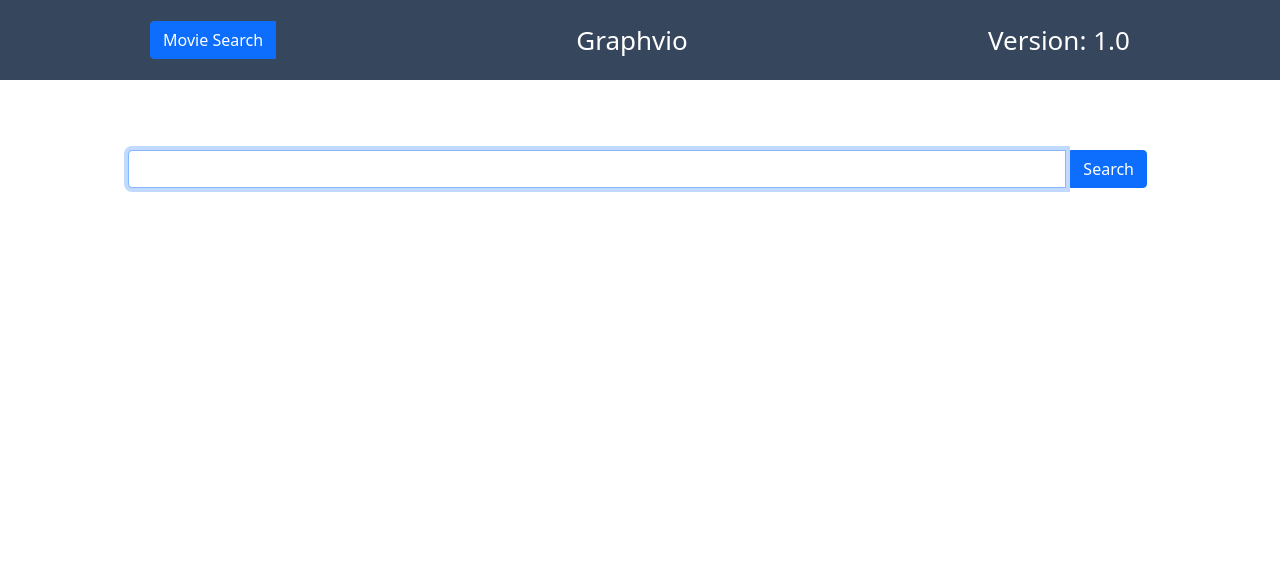
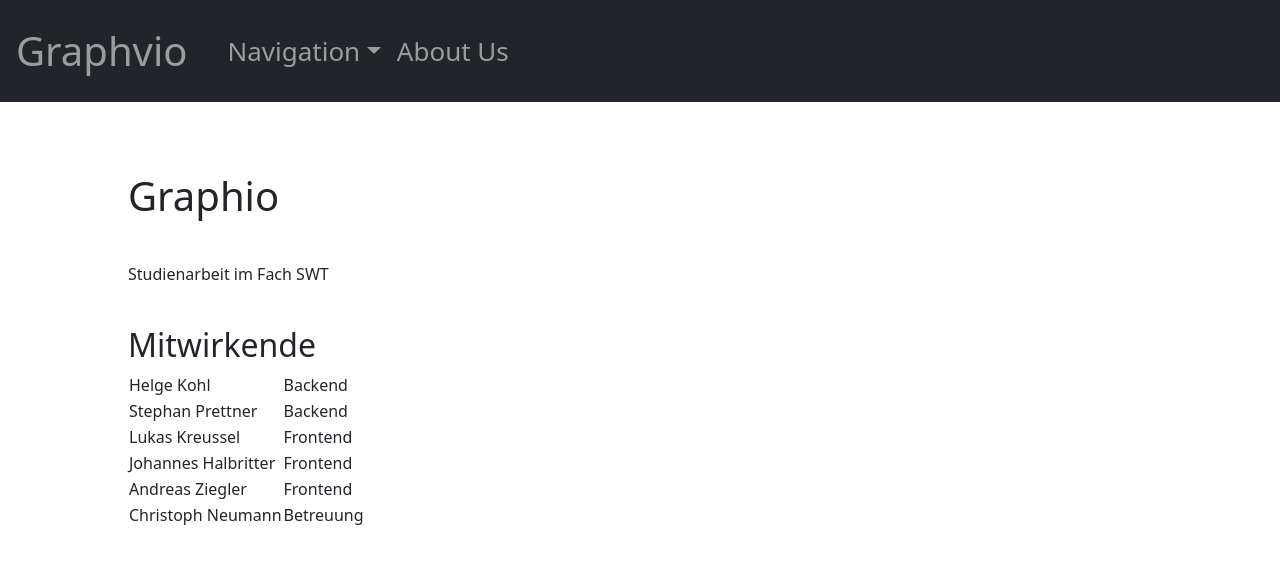
Before and after one commit to cyberlytics/Graphvio, a React (Create React App) app in the folder src/images/frontend/: page /about-us in a window 1280 px wide. Shown: the top 564 px of the page. Built offline with nearby package versions, Linux system fonts and the light colour scheme.

Commit message:
Navigation added, castlist fixed, About page/Index added
Former-commit-id: 7ea582b9ef152fc1ef773455a991c83f20c72553

```diff
--- a/src/images/frontend/package.json
+++ b/src/images/frontend/package.json
@@ -12,7 +12,7 @@
     "react-bootstrap": "^2.0.2",
     "react-collapsible": "^2.8.4",
     "react-dom": "^17.0.2",
-    "react-router-dom": "^5.2.0",
+    "react-router-dom": "^6.2.1",
     "react-scripts": "^4.0.3",
     "react-select": "^5.2.1",
     "react-test-renderer": "^17.0.2",
--- a/src/images/frontend/src/App.css
+++ b/src/images/frontend/src/App.css
@@ -1,5 +1,3 @@
-
-
 .App {
   text-align: center;
 }
@@ -15,7 +13,7 @@
   }
 }
 
-.App-header {
+#root > div > div.App-header > nav {
   background-color: #36465d;
   min-height: 10vh;
   display: flex;
@@ -26,14 +24,11 @@
   color: white;
 }
 
-.App-header p
-{
+.App-header p {
   margin: auto;
 }
 
-
-.App-body
-{
+.App-body {
   width: 80%;
   margin: 0 auto;
   padding-top: 70px;
@@ -43,7 +38,7 @@
   color: #61dafb;
 }
 
-label{
+label {
   display: block;
 }
 
@@ -69,7 +64,16 @@ label{
   color: white;
 }
 
-p
-{
-  margin-top: 10px!important;
+p {
+  margin-top: 10px !important;
 }
+
+#root > div > div.App-header > nav > span > a {
+  color: rgba(255, 255, 255, 0.55);
+  font-size: 200%;
+}
+
+.Index {
+  margin: 0 auto;
+  text-align: center;
+}
--- a/src/images/frontend/src/App.js
+++ b/src/images/frontend/src/App.js
@@ -4,9 +4,15 @@ import MovieSearchForm from "./components/Views/MovieSearch/MovieSearchForm";
 import MovieCompareSelect from "./components/Views/MovieCompare/MovieCompareSelect";
 import MovieRecommendForm from "./components/Views/MovieRecommend/MovieRecommendForm";
 import "bootstrap/dist/css/bootstrap.min.css";
-import Dropdown from "./components/Base/Dropdown";
+import Header from "./components/Views/Header/Header";
+import AboutUs from "./components/Views/AboutUs/AboutUs";
+import Index from "./components/Views/Index/Index";
 
-import { BrowserRouter as Router, Route, Switch} from "react-router-dom";
+import {
+  BrowserRouter,
+  Routes,
+  Route,
+} from "react-router-dom";
 import CastList from "components/Views/CastList/CastList"
 
 class App extends React.Component {
@@ -16,65 +22,28 @@ class App extends React.Component {
     this.backendUrl = process.env.BACKEND_SERVER;
     this.form = React.createRef();
     this.state = {
-      modeObj: [
-        { id: 0, title: "Movie Search", selected: true, key: 'modeObj', color:"primary" },
-        { id: 1, title: "Movie Compare", selected: false, key: 'modeObj', color:"primary" },
-        { id: 2, title: "Movie Recommend", selected: false, key: 'modeObj', color:"primary" }
-      ],
-      selectedSearch : 0,
-      colorscheme : "primary"
     };
   }
 
-  resetThenSet = (id, key) => {
-    const temp = [...this.state[key]];
+  render() {
+    return (
+      <div className="App-content">
+        <Header />
+        <div className = "App-body">
+        <BrowserRouter>
+          <Routes>
+              <Route path="/" element={<Index />} />
+              <Route path="/CastList" element={<CastList />} />
+              <Route path="/MovieSearchForm" element={<MovieSearchForm />} />
+              <Route path="/MovieCompareSelect" element={<MovieCompareSelect />} />
+              <Route path="/MovieRecommendForm" element={<MovieRecommendForm />} />
+              <Route path="/about-us" element={<AboutUs />} />
+          </Routes>
+        </BrowserRouter>
+        </div>
+      </div>
 
-    temp.forEach((item) => item.selected = false);
-    temp[id].selected = true;
-    this.setState({
-      [key]: temp,
-      selectedSearch: id,
-      colorscheme: temp[id].color
-    });
-  };
-
-
-  renderAppBody(selectedSearchType){
-
-    if(selectedSearchType === 0){
-      return MovieSearchForm;
-    }
-    else if (selectedSearchType === 1){
-      return MovieCompareSelect;
-    }else{
-      return MovieRecommendForm;
-    }
-  }
-
-  render() {
-    let content = (
-      <div className="App-content">
-        <div className="App-header">
-          <Dropdown
-            title={this.state.modeObj[0].title}
-            color={this.state.colorscheme}
-            listElements={this.state.modeObj}
-            resetThenSet={this.resetThenSet}
-          ></Dropdown>
-          <div>Graphvio</div>
-          <div>Version: 1.0</div>
-        </div>
-        <div className = "App-body">
-          <Router>
-            <Switch>
-              <Route path = "/CastList" component = {CastList}/>
-              <Route path = "/" component = {this.renderAppBody(this.state.selectedSearch)}/>
-            </Switch>
-          </Router>
-		    </div>
-      </div>
     );
-    return content;
   }
 }
 export default App;
--- /dev/null
+++ b/src/images/frontend/src/components/Views/AboutUs/AboutUs.js
@@ -0,0 +1,36 @@
+export default function AboutUs(){
+    return (
+        <div>
+            <h1>Graphio</h1><br/>
+            <p>Studienarbeit im Fach SWT</p><br/>
+            <h2>Mitwirkende</h2>
+            <table>
+                <tr>
+                    <td>Helge Kohl</td>
+                    <td>Backend</td>
+                </tr>
+                <tr>
+                    <td>Stephan Prettner</td>
+                    <td>Backend</td>
+                </tr>
+                <tr>
+                    <td>Lukas Kreussel</td>
+                    <td>Frontend</td>
+                </tr>
+                <tr>
+                    <td>Johannes Halbritter</td>
+                    <td>Frontend</td>
+                </tr>
+                <tr>
+                    <td>Andreas Ziegler</td>
+                    <td>Frontend</td>
+                </tr>
+                <tr>
+                    <td>Christoph Neumann</td>
+                    <td>Betreuung</td>
+                </tr>
+            </table>
+        </div>
+
+        )
+}
--- a/src/images/frontend/src/components/Views/Base/ExpandableMovieList.js
+++ b/src/images/frontend/src/components/Views/Base/ExpandableMovieList.js
@@ -117,14 +117,9 @@ class MovieListItem extends InfoCard {
 						<Card.Text>
 							<b>
 								<Link
-									classname="castLink"
-									to={{
-										pathname: "/CastList",
-										state: [
-											`${this.state.movieData.title}`,
-											`${this.state.movieData.metadata.release_year}`,
-										],
-									}}
+									to="/CastList"
+									state = {{ title: this.state.movieData.title,
+										release_year: this.state.movieData.metadata.release_year,}}
 								>
 									Cast
 								</Link>{" "}
--- a/src/images/frontend/src/components/Views/CastList/CastList.js
+++ b/src/images/frontend/src/components/Views/CastList/CastList.js
@@ -1,46 +1,54 @@
-import React from "react";
+import { useLocation } from 'react-router-dom'
 import ExpandablePersonList from "./ExpandablePersonList";
 
-class CastList extends React.Component {
-    constructor(props) {
-		super(props);
-        this.state = {
-            name: `${props.location.state[0]}`,
-            year: `${props.location.state[1]}`,
-        }
-        this.cast = [];
-        this.searchFunction()
+function CastList () {
+	const location = useLocation()
+	var cast = [];
+	console.log(location.state)
+
+	var xmlHttp = new XMLHttpRequest();
+    var url = `http://localhost:5000/db/search-persons?title=${location.state["title"]}&year=${location.state["release_year"]}`
+	xmlHttp.open( "GET", url, false );
+	xmlHttp.onload = () => (cast = parseCast(xmlHttp,this));
+	xmlHttp.send(null);
+
+
+
+
+
+
+
+
+
+
+	let content = <div></div>
+	if(!location.state["title"]){
+		content = <div>
+			<h1>
+				No Film! :(
+			</h1>
+		</div>
 	}
+	else{
+		content = (<div className = "App-body">
+		<ExpandablePersonList
 
-    searchFunction() {
-		var xmlHttp = new XMLHttpRequest();
-        var url = `http://localhost:5000/db/search-persons?title=${this.state.name}&year=${this.state.year}`
-		xmlHttp.open( "GET", url, false );
-		//WTF is this in this context?
-		xmlHttp.onload = () => this.parseCast(xmlHttp,this);
-		xmlHttp.send(null);
+			items={cast}
+		/>
+		</div>)
 	}
+    return content;
+}
 
-    parseCast(xmlHttp,castList){
-		if (xmlHttp.readyState === 4) {
-			if (xmlHttp.status === 200) {
-			  if(xmlHttp.responseText.length > 0){
-				castList.cast = JSON.parse(xmlHttp.responseText);
-			  }
-			} else {
-			  console.error(xmlHttp.statusText);
-			}
+function parseCast(xmlHttp,castList){
+	if (xmlHttp.readyState === 4) {
+		if (xmlHttp.status === 200) {
+		  if(xmlHttp.responseText.length > 0){
+			return JSON.parse(xmlHttp.responseText);
+		  }
+		} else {
+		  console.error(xmlHttp.statusText);
 		}
 	}
-
-    render() {
-        return (
-			<ExpandablePersonList
-				ref={(l) => (this.list = l)}
-				items={this.cast}
-			/>
-		);
-    }
 }
-
 export default CastList;
--- a/src/images/frontend/src/components/Views/CastList/ExpandablePersonList.js
+++ b/src/images/frontend/src/components/Views/CastList/ExpandablePersonList.js
@@ -50,7 +50,7 @@ class ExpandablePersonList extends React.Component {
     }
 
     updateItems(items){
-        this.state.items= items;
+        this.setState({items: items})
     }
 
 	renderExpandedComponent(index) {
@@ -78,7 +78,7 @@ class ExpandablePersonList extends React.Component {
             var content = this.renderExpandedComponent(index);
 
             renderedCollapsibleItems.push(
-            <Collapsible trigger={this.returnDisplayName(item)}  transitionTime={300} key={`Collapsible_${this.returnDisplayName(item)}`}>
+            <Collapsible trigger={this.returnDisplayName(item)}  transitionTime={300} key={`Collapsible_${index}_${this.returnDisplayName(item)}`}>
                 {content}
             </Collapsible>
             )
--- /dev/null
+++ b/src/images/frontend/src/components/Views/Header/Header.js
@@ -0,0 +1,31 @@
+import React from "react";
+import { Nav, Navbar, NavDropdown } from 'react-bootstrap'
+
+class Header extends React.Component {
+    render(){
+        return (
+            <div className="App-header">
+            <Navbar bg="dark" variant="dark"
+            sticky="top" expand="sm" collapseOnSelect>
+            <Navbar.Brand>
+                <Nav.Link href="/">Graphvio</Nav.Link>
+            </Navbar.Brand>
+
+            <Navbar.Toggle className="coloring" />
+            <Navbar.Collapse>
+              <Nav>
+                <NavDropdown title="Navigation">
+                  <NavDropdown.Item href="/MovieSearchForm">Movie Search</NavDropdown.Item>
+                  <NavDropdown.Item href="/MovieCompareSelect">Movie Compare</NavDropdown.Item>
+                  <NavDropdown.Item href="/MovieRecommendForm">Movie Recomend</NavDropdown.Item>
+                </NavDropdown>
+                <Nav.Link href="/about-us">About Us</Nav.Link>
+              </Nav>
+            </Navbar.Collapse>
+
+          </Navbar>
+          </div>
+        );
+    }
+}
+export default Header;
--- /dev/null
+++ b/src/images/frontend/src/components/Views/Index/Index.js
@@ -0,0 +1,9 @@
+export default function Index() {
+    return (
+        <div className="Index">
+            <h1>
+                Hallo bei Graphvio
+            </h1>
+        </div>
+    )
+}
```
